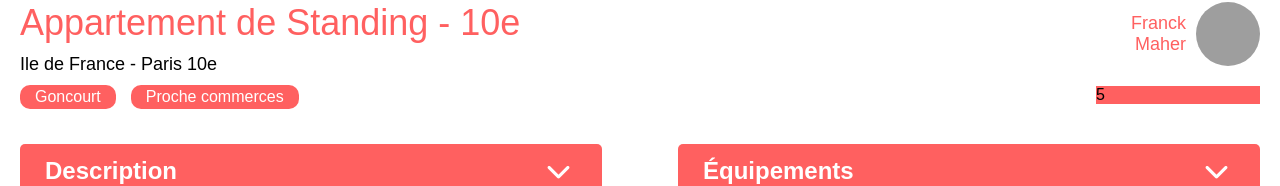
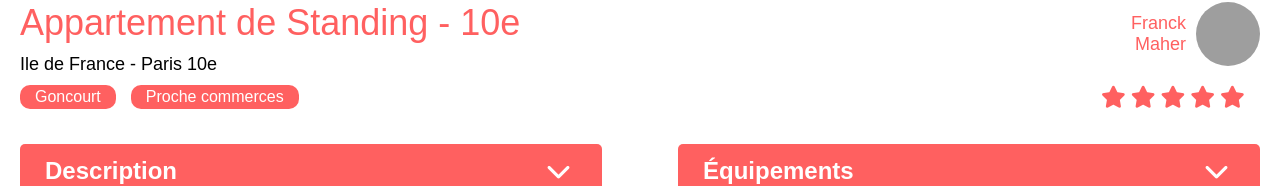
Before and after one commit to FloRiian59/Kasa, a React (Vite) app: page /logement/0979876d in a window 1280 px wide. Shown: the part 575-761 px from the top of the page. Built offline with nearby package versions, Linux system fonts and the light colour scheme; grey boxes are pictures that could not be loaded.

Commit message:
Ajout des étoiles de notations des logements

```diff
--- a/src/assets/style/About.css
+++ b/src/assets/style/About.css
@@ -46,8 +46,8 @@
   transition: all 1s;
 }
 .extend {
-  max-height: 1000px;
-  transition: all 1s ease-in;
+  max-height: 100px;
+  transition: all 0.5s ease-in;
 }
 .fa-solid {
   color: white;
--- a/src/assets/style/Logement.css
+++ b/src/assets/style/Logement.css
@@ -59,9 +59,7 @@
   border-radius: 50%;
   align-items: flex-end;
 }
-.rating-stars {
-  background-color: #ff6060;
-}
+
 .logement-tags {
   list-style: none;
   width: fit-content;
@@ -124,3 +122,21 @@
   top: 37%;
   cursor: pointer;
 }
+.rating-stars {
+  display: flex;
+  justify-content: space-between;
+  width: 98px;
+  height: 18px;
+}
+.fa-star {
+  width: 25px;
+  height: 25px;
+  font-size: 22px;
+  margin-left: 5px;
+}
+.full {
+  color: #ff6060;
+}
+.empty {
+  color: #e3e3e3;
+}
--- /dev/null
+++ b/src/components/Rating.jsx
@@ -0,0 +1,24 @@
+/* eslint-disable react/prop-types */
+function Rating({ note }) {
+  const stars = [1, 2, 3, 4, 5]
+  return (
+    <div className="rating-stars">
+      {stars.map((level) =>
+        note >= level ? (
+          <i
+            className="fa-solid fa-star full"
+            key={level.toString()}
+            alt="rating star"
+          />
+        ) : (
+          <i
+            className="fa-solid fa-star empty"
+            key={level.toString()}
+            alt="rating star"
+          />
+        )
+      )}
+    </div>
+  )
+}
+export default Rating
--- a/src/pages/Logement.jsx
+++ b/src/pages/Logement.jsx
@@ -4,7 +4,7 @@ import '../assets/style/Logement.css'
 import Collapse from '../components/Collapse'
 import ArrowLeft from '../assets/image/arrow-left.png'
 import ArrowRight from '../assets/image/arrow-right.png'
-
+import Rating from '../components/Rating'
 const LogementID = (id) => {
   return Logements.find((logement) => logement.id === id) // find va parcourir le tableau du fichier logement.json et renvoie le logement qui corespond a l'id du l'url (route)
 }
@@ -37,7 +37,7 @@ function Logement() {
               <div className="host-name">{logement.host.name}</div>
               <img src={logement.host.picture} className="host-picture" />
             </div>
-            <div className="rating-stars">{logement.rating}</div>
+            <Rating note={logement.rating} />
           </div>
         </div>
         <div className="container-dropdowns">
```
Also changed, not shown: src/assets/image/star-empty.png (renamed from src/assets/image/start-empty.png).
